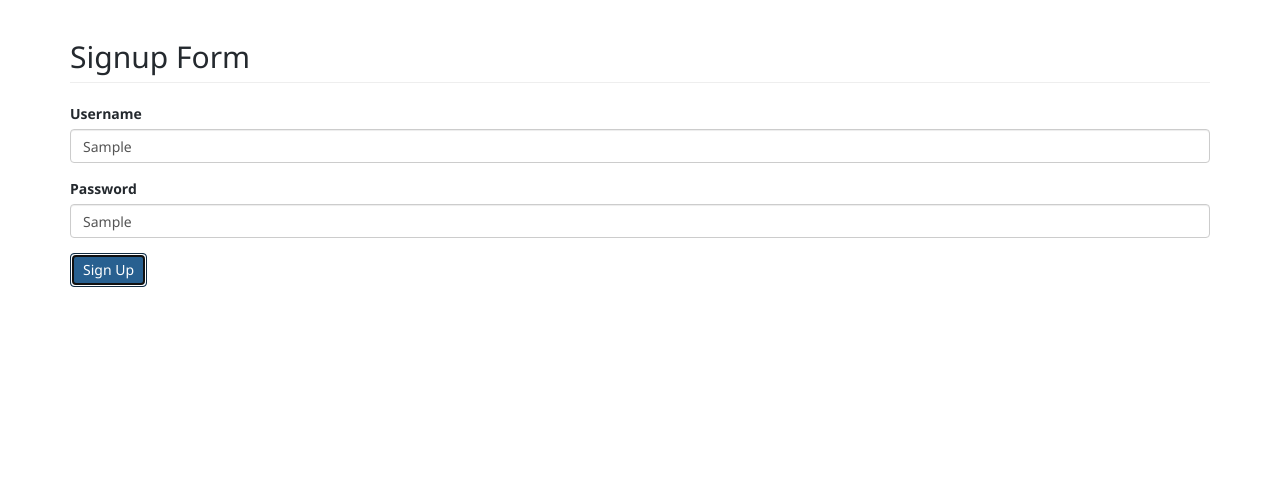
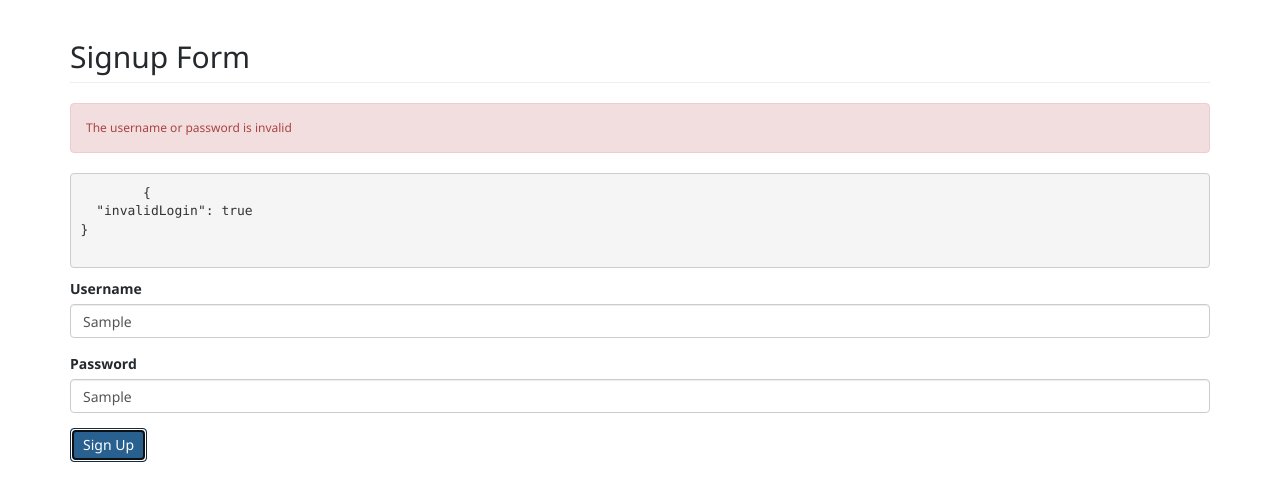
Before and after one commit to palashmon/learn-angular4, an Angular app: page / in a window 1280 px wide. Both pictures are taken after typing "Sample", "Sample" into the empty fields and a click on the button "Sign Up". Shown: the top 500 px of the page. Built offline with nearby package versions, Linux system fonts and the light colour scheme.

Commit message:
Form validation on submit

```diff
--- a/src/app/signup-form/signup-form.component.html
+++ b/src/app/signup-form/signup-form.component.html
@@ -1,5 +1,11 @@
 <h2 class="page-header">Signup Form</h2>
-<form [formGroup]="form">
+<form [formGroup]="form" (ngSubmit)="login()">
+    <div class="alert alert-danger margin-top-5" *ngIf="form.errors">
+        The username or password is invalid
+    </div>
+    <pre *ngIf="form.errors">
+        {{ form.errors | json }}
+    </pre>
     <div class="form-group">
         <label for="username">Username</label>
         <input id="username" type="text" class="form-control" formControlName="username" autocomplete="off">
--- a/src/app/signup-form/signup-form.component.ts
+++ b/src/app/signup-form/signup-form.component.ts
@@ -19,6 +19,13 @@ export class SignupFormComponent {
         password: new FormControl('', Validators.required),
     });
 
+    // Validate form on submit
+    login() {
+        this.form.setErrors({
+            invalidLogin: true
+        });
+    }
+
     //#region Properties
 
     // Get username from "form" field above
```
